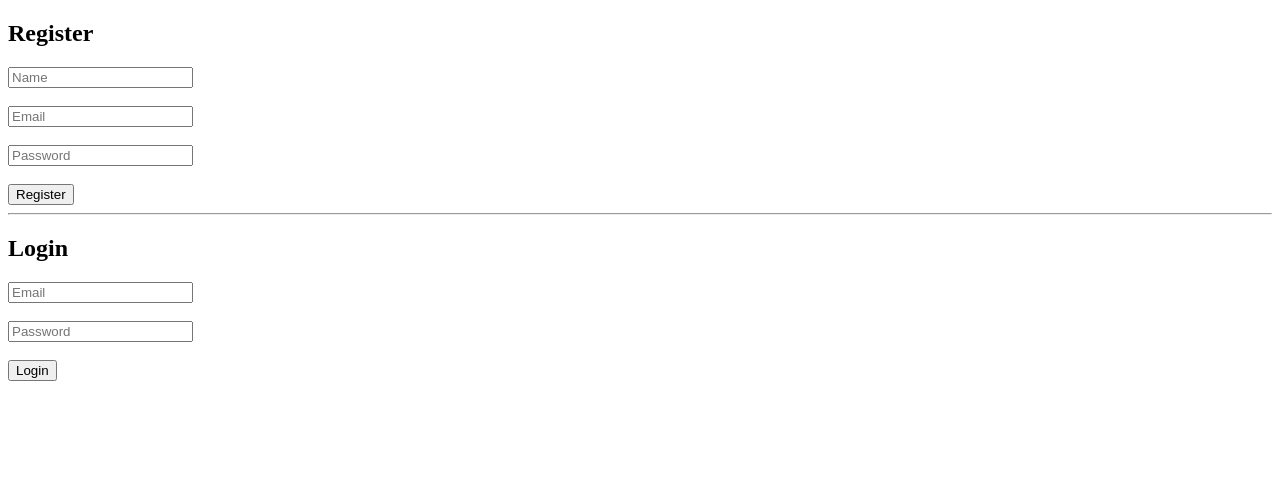
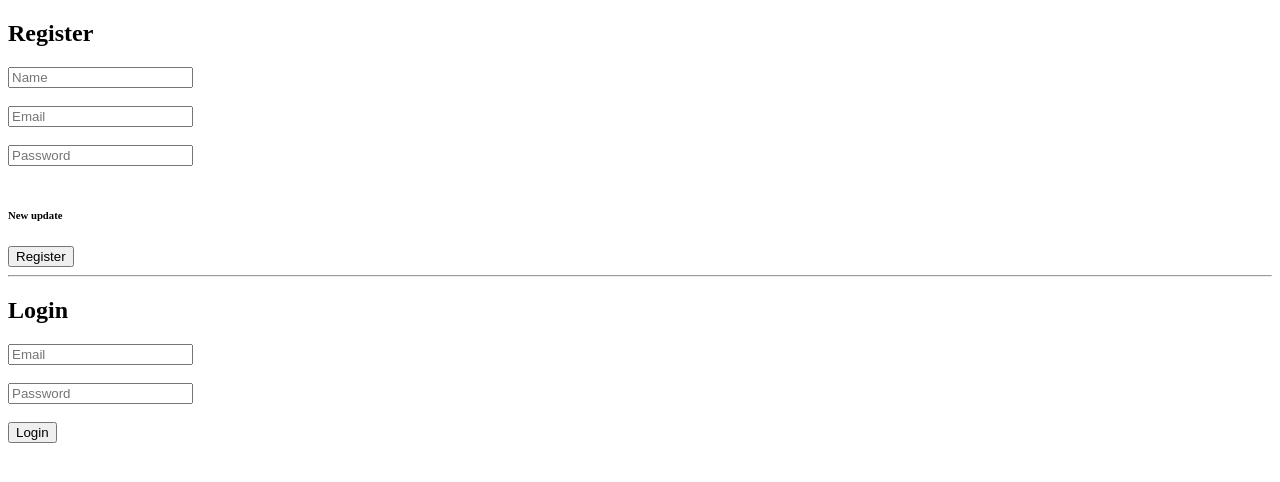
Before and after one commit to Anubhavgrawal/Task-1, a website: page public/index.html in a window 1280 px wide. Drawn offline with Linux system fonts and the light colour scheme.

```diff
--- a/public/index.html
+++ b/public/index.html
@@ -24,6 +24,7 @@
       />
 
       <br /><br />
+      <h6>New update</h6>
 
       <button>Register</button>
     </form>
```
